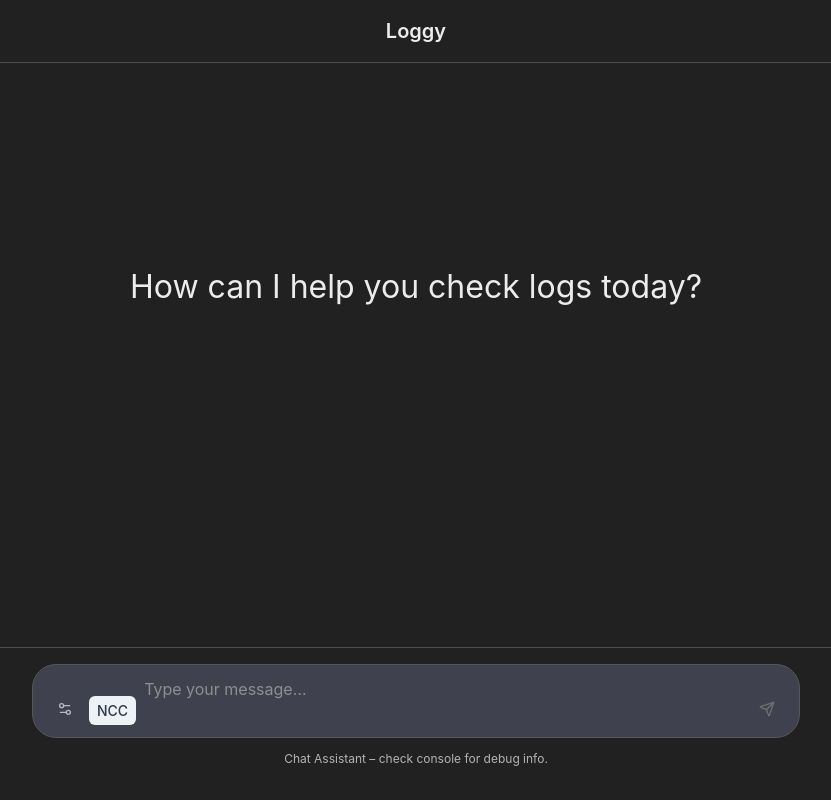
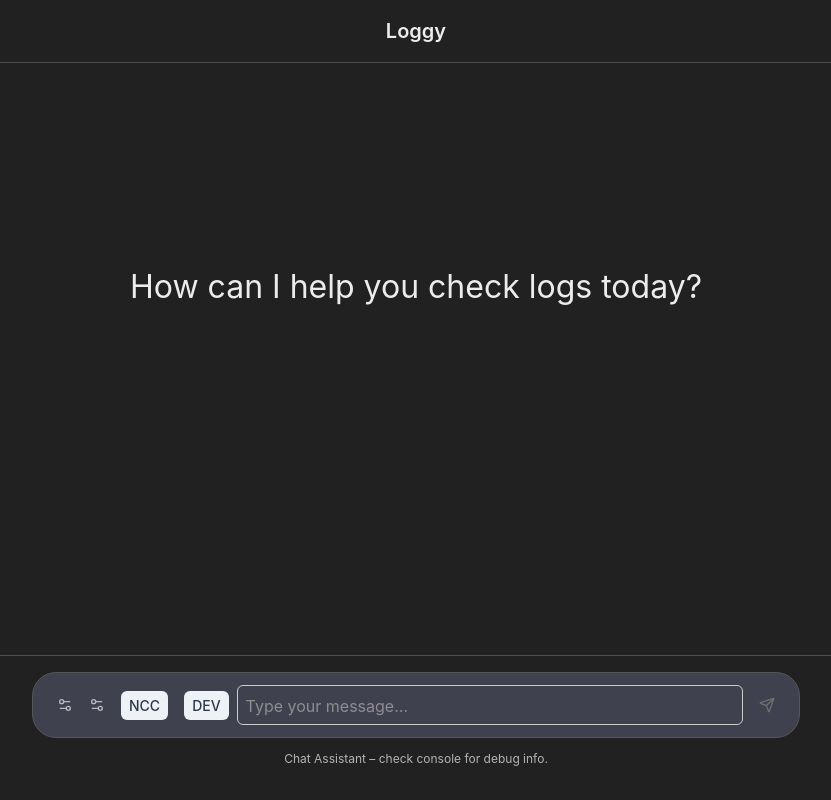
Before and after one commit to Abbiirr/ai-chat-frontend, a React (Vite) app: page / in a window 1280 px wide. Shown: the whole page, without its empty margins (224-1055 px from the left). Built offline with nearby package versions, Linux system fonts and the light colour scheme.

Commit message:
Adds env button

```diff
--- a/src/components/ChatInput.css
+++ b/src/components/ChatInput.css
@@ -1,20 +1,42 @@
-.message-input {
-    resize: none;
-    overflow: hidden;
+/* src/components/ChatInput.css */
+
+.input-container {
+    /* existing container styles */
 }
 
-.message-input:focus {
-    outline: none;
+.input-wrapper {
+    /* existing wrapper styles */
 }
-/* the little badge showing your current project */
+
+.input-field {
+    display: flex;
+    align-items: center;
+    overflow: visible; /* allow dropdowns to escape */
+}
+
 .project-pill {
     display: inline-block;
-    background-color: #edf2f7;   /* light gray */
-    color: #2d3748;              /* dark text */
-    border-radius: 0.375rem;     /* rounded corners */
-    padding: 0.25rem 0.5rem;      /* vertical + horizontal space */
-    margin: 0 0.5rem;            /* gap to ToolButton and textarea */
-    font-size: 0.875rem;         /* small font */
+    background-color: #edf2f7;
+    color: #2d3748;
+    border-radius: 0.375rem;
+    padding: 0.25rem 0.5rem;
+    margin: 0 0.5rem;
+    font-size: 0.875rem;
     font-weight: 500;
     white-space: nowrap;
 }
+
+.message-input {
+    flex: 1;
+    padding: 0.5rem;
+    font-size: 1rem;
+    line-height: 1.5;
+    border: 1px solid #ccc;
+    border-radius: 0.375rem;
+    resize: none;       /* disable manual resize */
+    overflow: hidden;   /* hide scrollbars */
+}
+
+.send-button {
+    /* your existing send-button styles */
+}
--- a/src/components/ChatInput.jsx
+++ b/src/components/ChatInput.jsx
@@ -1,40 +1,66 @@
 // src/components/ChatInput.jsx
-import React, { useState } from 'react';
-import {Send} from 'lucide-react';
+import React, { useState, useRef, useEffect } from 'react';
+import { Send } from 'lucide-react';
 import ToolButton from './ToolButton';
-import './ChatInput.css'
+import './ChatInput.css';
 
+export default function ChatInput({ input, setInput, onSend, isStreaming }) {
+    const [project, setProject] = useState('NCC');
+    const [env, setEnv] = useState('DEV');
+    const textareaRef = useRef(null);
 
-export default function ChatInput({input, setInput, onSend, isStreaming, onToolClick}) {
-    const [project, setProject] = useState('NCC');
+    // Auto‑grow whenever `input` changes
+    useEffect(() => {
+        const ta = textareaRef.current;
+        if (!ta) return;
+        ta.style.height = 'auto';
+        ta.style.height = `${ta.scrollHeight}px`;
+    }, [input]);
+
+    const handleChange = (e) => {
+        setInput(e.target.value);
+        const ta = textareaRef.current;
+        if (!ta) return;
+        ta.style.height = 'auto';
+        ta.style.height = `${ta.scrollHeight}px`;
+    };
+
     return (
         <footer className="input-container">
             <div className="input-wrapper">
                 <div className="input-field">
                     <ToolButton
-                        onClick={onToolClick}
+                        options={['NCC', 'ABBL', 'GIGLY']}
+                        onSelect={setProject}
                         disabled={isStreaming}
-                        title="Additional settings"
-                        options={['NCC','ABBL','GIGLY']}
-                        onSelect={setProject}
+                        title={`Project: ${project}`}
                     />
-                    {/* selected‐project pill */}
+                    <ToolButton
+                        options={['DEV', 'UAT', 'PROD']}
+                        onSelect={setEnv}
+                        disabled={isStreaming}
+                        title={`Env: ${env}`}
+                    />
                     <span className="project-pill">{project}</span>
+                    <span className="project-pill">{env}</span>
                     <textarea
+                        ref={textareaRef}
                         className="message-input"
                         value={input}
-                        onChange={e => setInput(e.target.value)}
+                        onChange={handleChange}
                         placeholder="Type your message…"
+                        rows={1}
                     />
+
                     <button
                         className={`send-button ${input.trim() && !isStreaming ? 'active' : 'disabled'}`}
                         onClick={onSend}
                         disabled={!input.trim() || isStreaming}
                     >
-                        <Send size={16}/>
+                        <Send size={16} />
                     </button>
+                </div>
 
-                </div>
                 <div className="input-hint">
                     Chat Assistant – check console for debug info.
                 </div>
```
